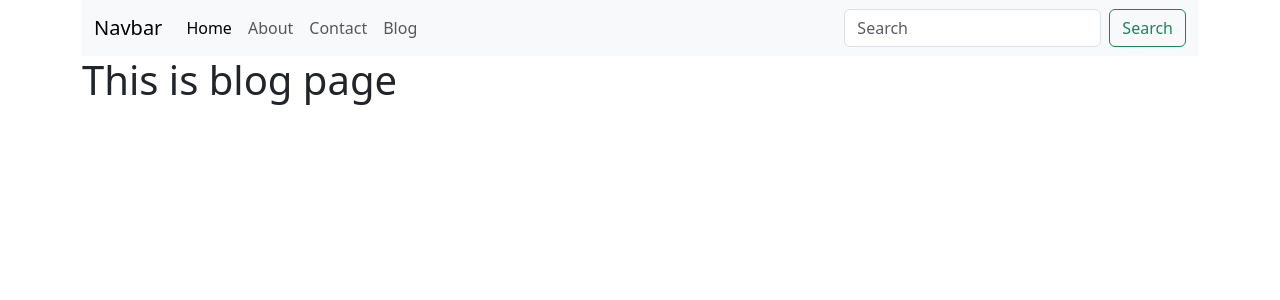
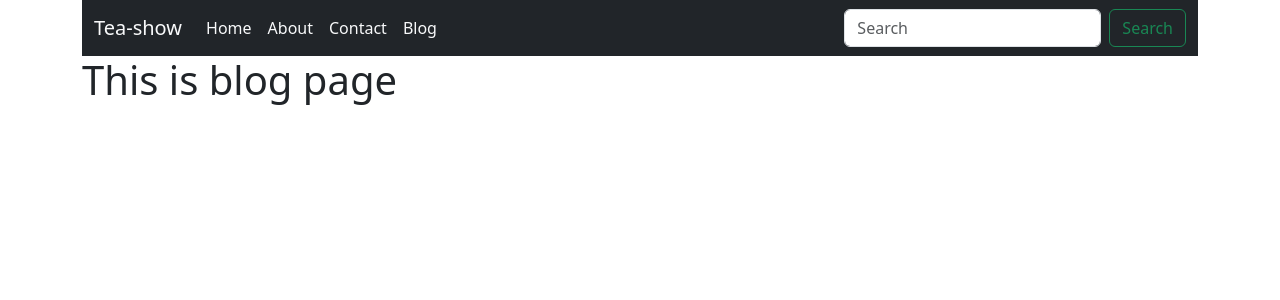
Before and after one commit to mdkawsardev/django_project2, a Django app: page /blog/ in a window 1280 px wide. Shown: the top 300 px of the page. Run offline with Django 5.2, Linux system fonts and the light colour scheme.

Commit message:
django is running

```diff
--- a/website/templates/about.html
+++ b/website/templates/about.html
@@ -1,5 +1,7 @@
 {% extends "base.html" %}
 {% block title %}About{% endblock title %}
 {% block body %}
-<h1>This is about page</h1>
+<div class="container">
+    <h1>This is about page</h1>
+</div>
 {% endblock body %}
--- a/website/templates/base.html
+++ b/website/templates/base.html
@@ -3,30 +3,30 @@
 <head>
     <meta charset="UTF-8">
     <meta name="viewport" content="width=device-width, initial-scale=1.0">
-    <title>{% block title %}{% endblock title %} | Showroom</title>
+    <title>{% block title %}{% endblock title %} | Tea-show</title>
     <link href="https://cdn.jsdelivr.net/npm/bootstrap@5.3.8/dist/css/bootstrap.min.css" rel="stylesheet">
 </head>
 <body>
     <div class="container">
-        <nav class="navbar navbar-expand-lg bg-body-tertiary">
+        <nav class="navbar navbar-expand-lg bg-dark">
   <div class="container-fluid">
-    <a class="navbar-brand" href="#">Navbar</a>
+    <a class="navbar-brand text-light" href="#">Tea-show</a>
     <button class="navbar-toggler" type="button" data-bs-toggle="collapse" data-bs-target="#navbarSupportedContent" aria-controls="navbarSupportedContent" aria-expanded="false" aria-label="Toggle navigation">
       <span class="navbar-toggler-icon"></span>
     </button>
     <div class="collapse navbar-collapse" id="navbarSupportedContent">
       <ul class="navbar-nav me-auto mb-2 mb-lg-0">
         <li class="nav-item">
-          <a class="nav-link active" aria-current="page" href="/">Home</a>
+          <a class="nav-link text-light active" aria-current="page" href="/">Home</a>
         </li>
         <li class="nav-item">
-          <a class="nav-link" href="/about">About</a>
+          <a class="nav-link text-light" href="/about">About</a>
         </li>
         <li class="nav-item">
-          <a class="nav-link" href="/contact">Contact</a>
+          <a class="nav-link text-light" href="/contact">Contact</a>
         </li>
         <li class="nav-item">
-          <a class="nav-link" href="/blog">Blog</a>
+          <a class="nav-link text-light" href="/blog">Blog</a>
         </li>
       </ul>
       <form class="d-flex" role="search">
@@ -37,9 +37,7 @@
   </div>
 </nav>
     </div>
-    <div class="container">
-        {% block body %}{% endblock body %}
-    </div>
+    {% block body %}{% endblock body %}
     <script src="https://cdn.jsdelivr.net/npm/bootstrap@5.3.8/dist/js/bootstrap.bundle.min.js"></script>
 </body>
 </html>
--- a/website/templates/blog.html
+++ b/website/templates/blog.html
@@ -1,5 +1,7 @@
 {% extends "base.html" %}
 {% block title %}Blog{% endblock title %}
 {% block body %}
-<h1>This is blog page</h1>
+<div class="container">
+    <h1>This is blog page</h1>
+</div>
 {% endblock body %}
--- a/website/templates/contact.html
+++ b/website/templates/contact.html
@@ -1,5 +1,7 @@
 {% extends "base.html" %}
 {% block title %}Contact{% endblock title %}
 {% block body %}
-<h1>This is contact page</h1>
+<div class="container">
+    <h1>This is contact page</h1>
+</div>
 {% endblock body %}
--- a/website/templates/index.html
+++ b/website/templates/index.html
@@ -1,5 +1,7 @@
 {% extends "base.html" %}
 {% block title %}Home{% endblock title %}
 {% block body %}
-<h1>This is home page</h1>
+<div class="container">
+    <h1>This is home page</h1>
+</div>
 {% endblock body %}
```
